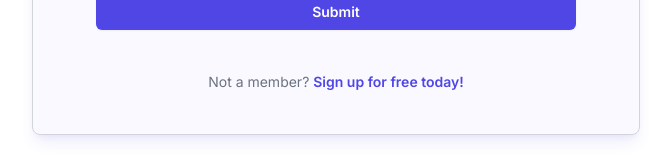
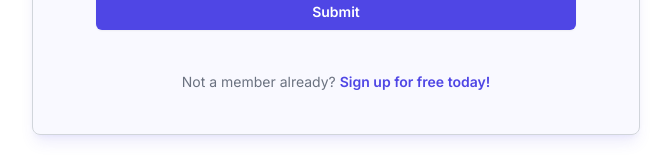
Before and after one commit to hcdl-co/Nylas, a Next.js app: page / in a window 1280 px wide. Shown: the part 1466-1626 px from the top of the page, without its empty margins (304-975 px from the left). Built offline with nearby package versions, Linux system fonts and the light colour scheme.

Commit message:
text edit

```diff
--- a/src/app/components/form.js
+++ b/src/app/components/form.js
@@ -172,7 +172,7 @@ export default function Form() {
           </form>
 
           <p className="mt-10 text-center text-sm text-gray-500">
-            Not a member?{" "}
+            Not a member already?{" "}
             <a
               href="#"
               className="font-semibold leading-6 text-indigo-600 hover:text-indigo-500"
```
